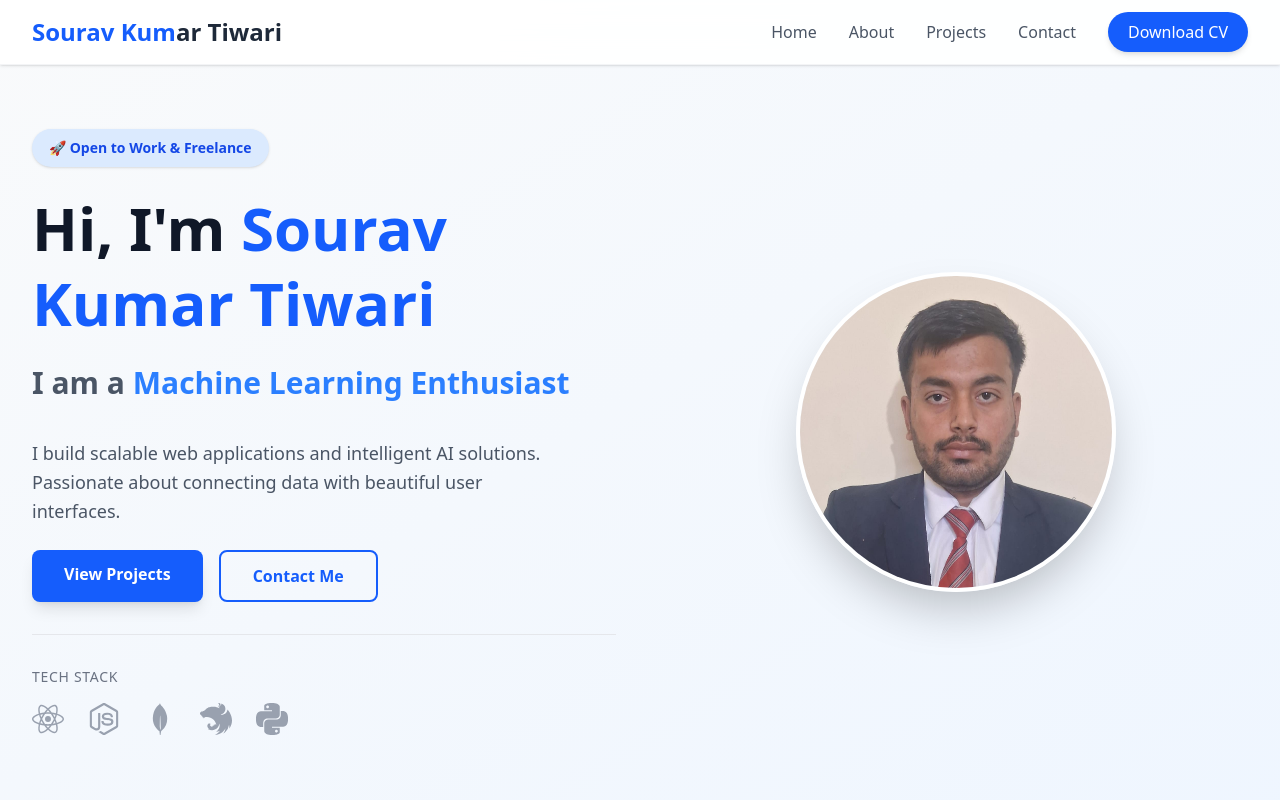
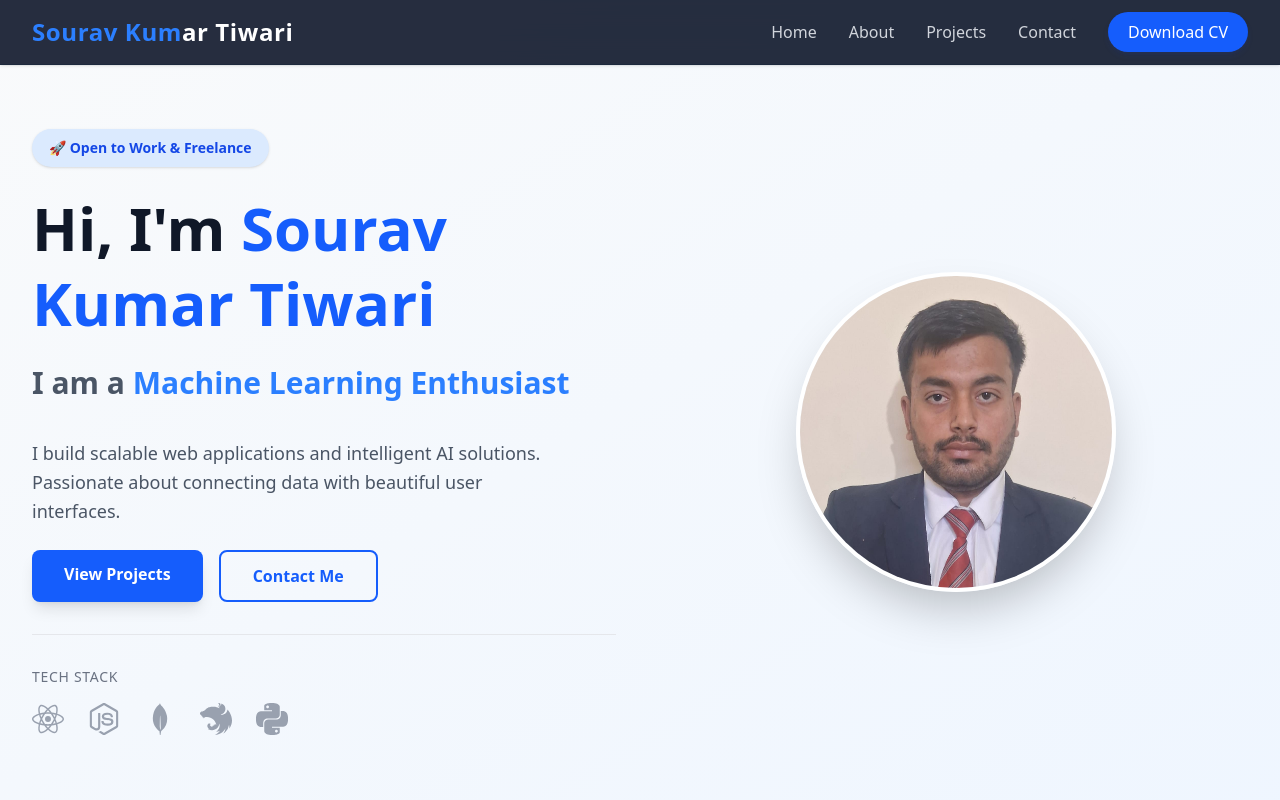
Before and after one commit to sourav030/Portfolio, a React (Vite) app in the folder my-portfolio/: page / in a window 1280 px wide. Shown: the top 800 px of the page. Built offline with nearby package versions, Linux system fonts and the light colour scheme.

Commit message:
set a navbar dark

```diff
--- a/my-portfolio/src/component/Navbar.jsx
+++ b/my-portfolio/src/component/Navbar.jsx
@@ -11,47 +11,51 @@ const Navbar = () => {
     { name: 'Contact', path: '/contact' },
   ];
 
-  // Resume Download Link
+
   const resumeLink = "https://drive.google.com/uc?export=download&id=13W74s-q9OaVdJU7Khi7DYb7zDGnraPTe";
 
   return (
-    <nav className="fixed top-0 left-0 w-full z-50 bg-white/90 backdrop-blur-md border-b border-gray-100 shadow-sm">
+
+    <nav className="fixed top-0 left-0 w-full z-50 bg-slate-900/90 backdrop-blur-md border-b border-slate-800 shadow-sm transition-all duration-300">
       <div className="max-w-7xl mx-auto px-4 sm:px-6 lg:px-8">
         <div className="flex justify-between items-center h-16">
 
-          {/* 1. Logo Section */}
+
           <div className="flex-shrink-0 flex items-center">
-            <Link to="/" className="text-2xl font-bold text-blue-600">
-              Sourav Kum<span className="text-gray-800">ar Tiwari</span>
+
+            <Link to="/" className="text-2xl font-bold text-blue-500 tracking-wide">
+              Sourav Kum<span className="text-white">ar Tiwari</span>
             </Link>
           </div>
 
-          {/* 2. Desktop Menu */}
+
           <div className="hidden md:flex items-center space-x-8">
             {navLinks.map((link) => (
               <Link
                 key={link.name}
                 to={link.path}
-                className="text-gray-600 hover:text-blue-600 font-medium transition-colors duration-200"
+
+                className="text-gray-300 hover:text-blue-400 font-medium transition-colors duration-200"
               >
                 {link.name}
               </Link>
             ))}
 
-            {/* Resume Button */}
+
             <a
               href={resumeLink}
-              className="bg-blue-600 text-white px-5 py-2 rounded-full font-medium hover:bg-blue-700 transition-all shadow-md hover:shadow-lg"
+              className="bg-blue-600 text-white px-5 py-2 rounded-full font-medium hover:bg-blue-500 transition-all shadow-md shadow-blue-900/20"
             >
               Download CV
             </a>
           </div>
 
-          {/* 3. Mobile Hamburger Button */}
+
           <div className="md:hidden flex items-center">
             <button
               onClick={() => setIsOpen(!isOpen)}
-              className="text-gray-600 hover:text-blue-600 focus:outline-none"
+
+              className="text-gray-200 hover:text-blue-400 focus:outline-none"
             >
               {isOpen ? (
                 <svg className="h-6 w-6" fill="none" viewBox="0 0 24 24" stroke="currentColor">
@@ -67,23 +71,24 @@ const Navbar = () => {
         </div>
       </div>
 
-      {/* 4. Mobile Menu Dropdown */}
+
       {isOpen && (
-        <div className="md:hidden bg-white border-t border-gray-100 absolute w-full shadow-lg">
+        <div className="md:hidden bg-slate-900 border-t border-slate-800 absolute w-full shadow-xl">
           <div className="px-2 pt-2 pb-3 space-y-1 sm:px-3 flex flex-col items-center">
             {navLinks.map((link) => (
               <Link
                 key={link.name}
                 to={link.path}
                 onClick={() => setIsOpen(false)}
-                className="block px-3 py-2 text-base font-medium text-gray-700 hover:text-blue-600 hover:bg-gray-50 rounded-md w-full text-center"
+
+                className="block px-3 py-2 text-base font-medium text-gray-300 hover:text-blue-400 hover:bg-slate-800 rounded-md w-full text-center transition-colors"
               >
                 {link.name}
               </Link>
             ))}
             <a
               href={resumeLink}
-              className="block mt-4 px-6 py-2 bg-blue-600 text-white rounded-full font-medium hover:bg-blue-700 w-fit"
+              className="block mt-4 px-6 py-2 bg-blue-600 text-white rounded-full font-medium hover:bg-blue-500 w-fit shadow-md"
             >
               Download CV
             </a>
```
